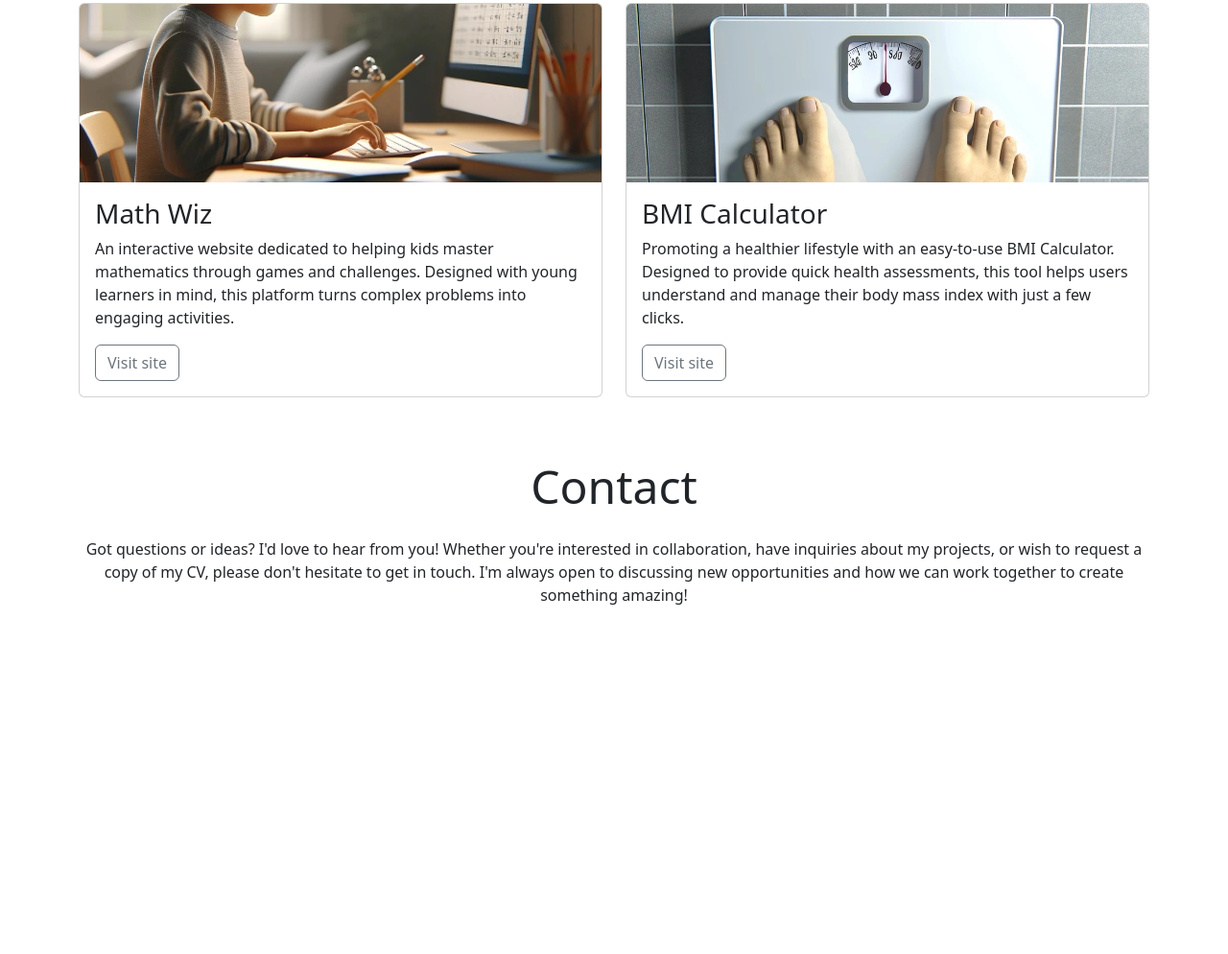
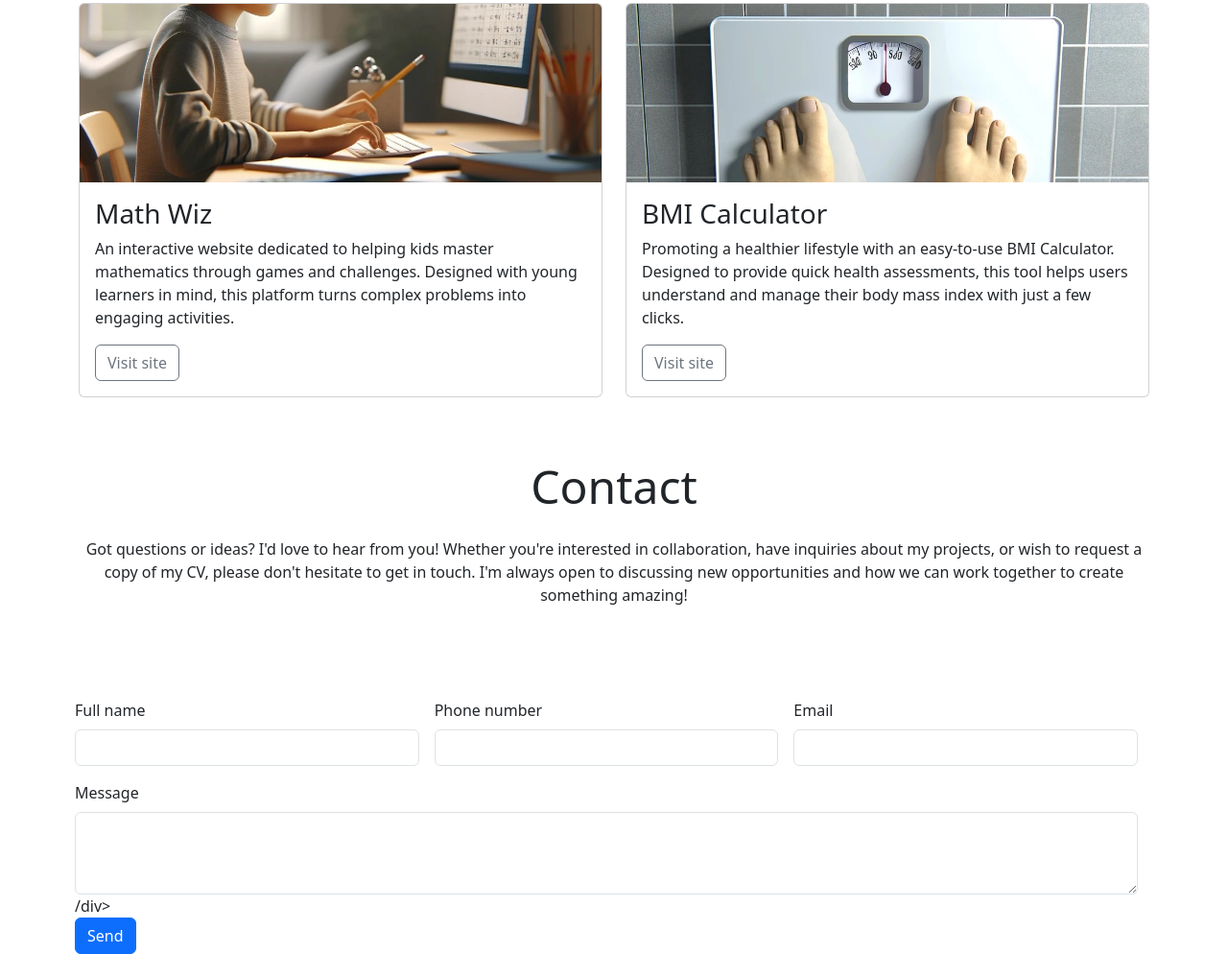
Before and after one commit to Zxi01/bootstrap-practice, a plain HTML site: page index.html in a window 1280 px wide. Shown: the part 1421-2415 px from the top of the page at 96% size. Before the commit the page ends 2093 px from the top, so only its background shows below. Drawn offline with nearby package versions, Linux system fonts and the light colour scheme.

Commit message:
Added a Contact form

```diff
--- a/index.html
+++ b/index.html
@@ -154,6 +154,28 @@
                     hesitate to get in touch. I'm always open to discussing new opportunities and how we can work
                     together to create something amazing!</p>
             </div>
+            <div class="col-12 col-md-10 col-lg-8 mb-4"></div>
+            <form class="row g-3">
+                <div class="col-lg-4">
+                    <label for="full-name" class="form-label">Full name</label>
+                    <input type="text" class="form-control" id="full-name">
+                </div>
+                <div class="col-lg-4">
+                    <label for="phonenumber" class="form-label">Phone number</label>
+                    <input type="number" class="form-control" id="phonenumber">
+                </div>
+                <div class="col-lg-4">
+                    <label for="email" class="form-label">Email</label>
+                    <input type="email" class="form-control" id="email">
+                </div>
+                <div class="col-12">
+                    <label for="message" class="form-label">Message</label>
+                    <textarea class="form-control" id="message" rows="3"> </textarea>
+                    /div>
+                    <div class="col-12">
+                        <button type="submit" class="btn btn-primary">Send</button>
+                    </div>
+            </form>
         </div>
     </footer>
     <script src="https://cdn.jsdelivr.net/npm/bootstrap@5.3.8/dist/js/bootstrap.bundle.min.js"
```
